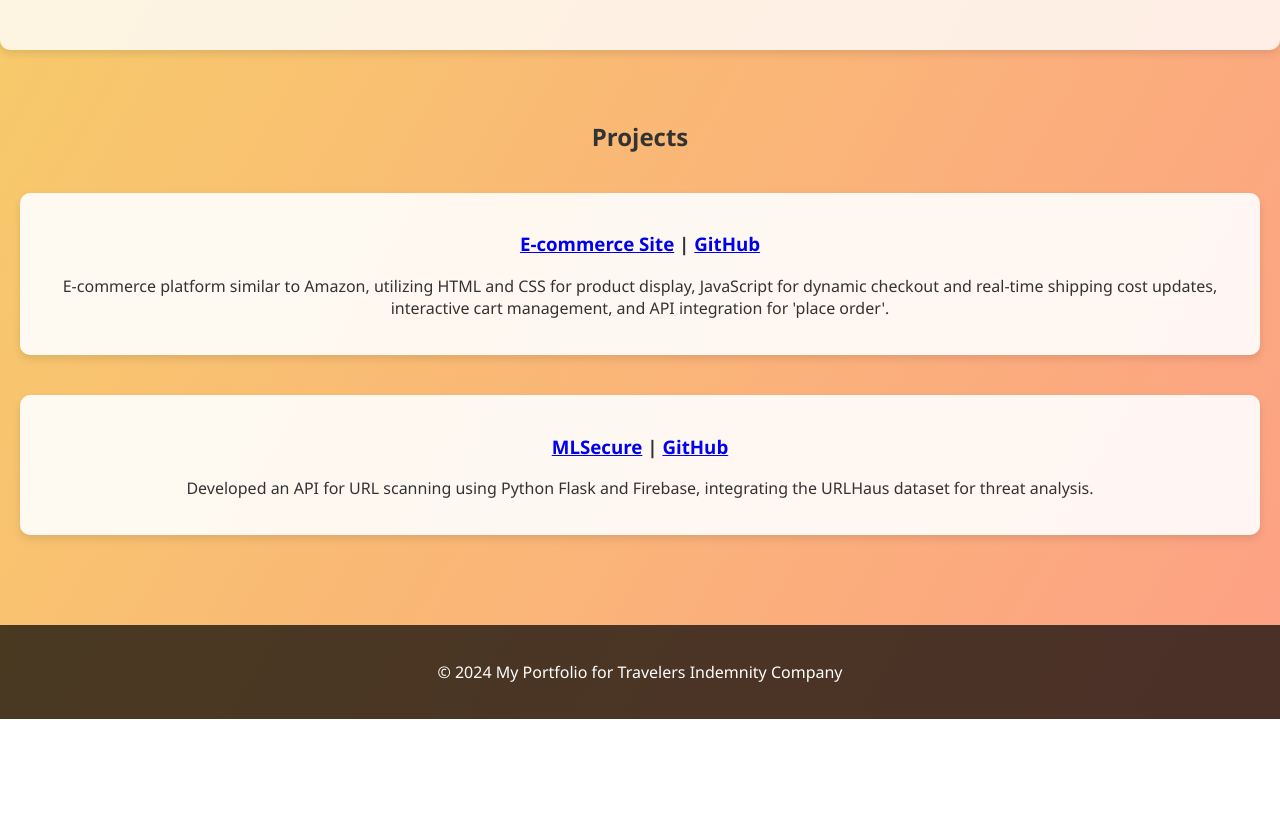
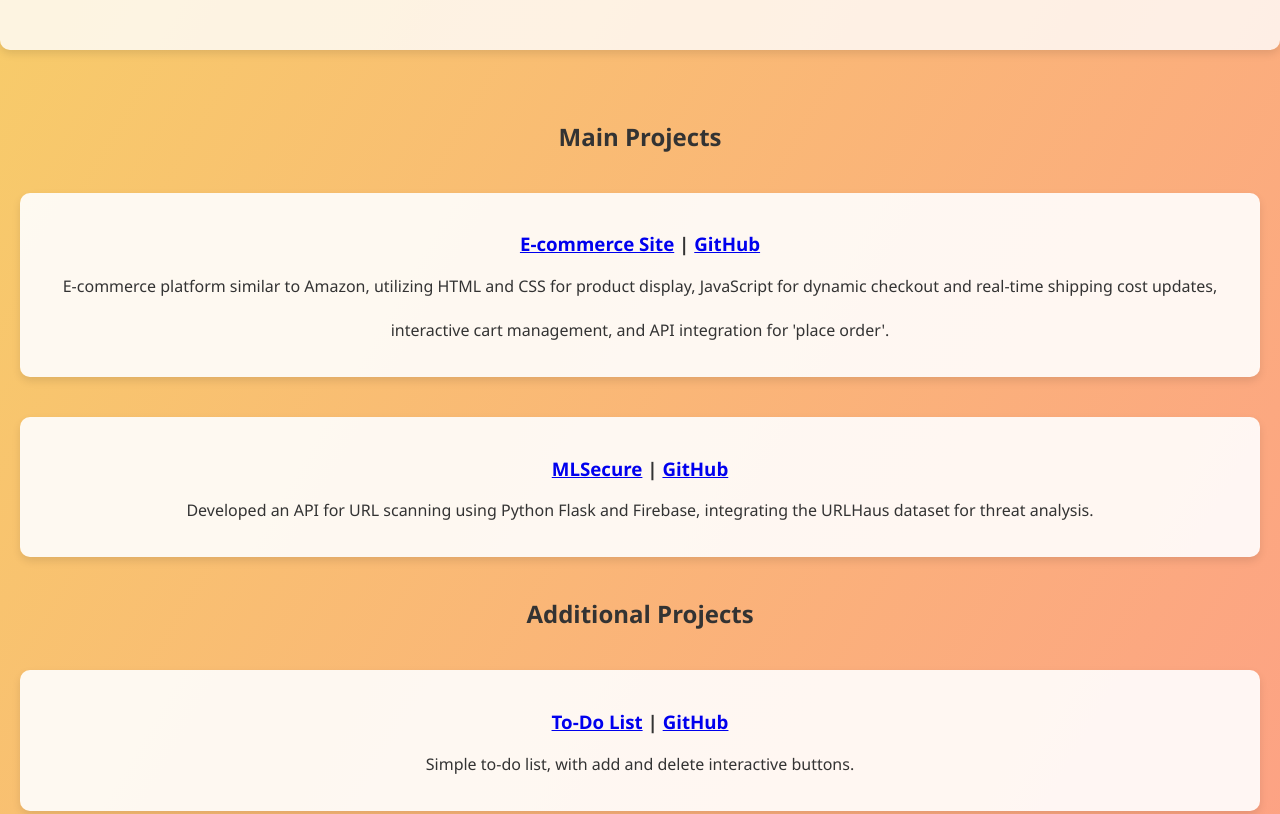
Before and after one commit to mannyrh1997/Portafolio-Travelers2024, a plain HTML site: page index.html in a window 1280 px wide. Shown: the part 580-1394 px from the top of the page. Before the commit the page ends 1299 px from the top, so only its background shows below. Drawn offline with Linux system fonts and the light colour scheme.

Commit message:
Update index.html

```diff
--- a/index.html
+++ b/index.html
@@ -1,3 +1,4 @@
+
 <!DOCTYPE html>
 <html lang="en">
 <head>
@@ -30,7 +31,7 @@
 
 
     <section id="projects">
-    <h2>Projects</h2>
+    <h2>Main  Projects</h2>
 
     <div class="project">
         <h3>
@@ -38,7 +39,7 @@
             <a href="https://github.com/mannyrh1997/Ecommerce-Site" target="_blank">GitHub</a>
         </h3>
         <p>E-commerce platform similar to Amazon, utilizing HTML and CSS for product display,
-            JavaScript for dynamic checkout and real-time shipping cost updates, interactive cart management,
+            JavaScript for dynamic checkout and real-time shipping cost updates, <br><br> interactive cart management,
             and API integration for 'place order'.</p>
     </div>
 
@@ -48,6 +49,17 @@
             <a href="https://github.com/mannyrh1997/MLSecure" target="_blank">GitHub</a>
         </h3>
         <p>Developed an API for URL  scanning using Python Flask and Firebase, integrating the URLHaus dataset for threat analysis.</p>
+    </div>
+
+
+    <h2>Additional Projects</h2>
+
+    <div class="project">
+        <h3>
+            <a href="https://mannyrh1997.github.io/To-Do-List/todo-list" target="_blank">To-Do List</a> |
+            <a href="https://github.com/mannyrh1997/To-Do-List" target="_blank">GitHub</a>
+        </h3>
+        <p>Simple to-do list, with add and delete interactive buttons.</p>
     </div>
 </section>
 
```
